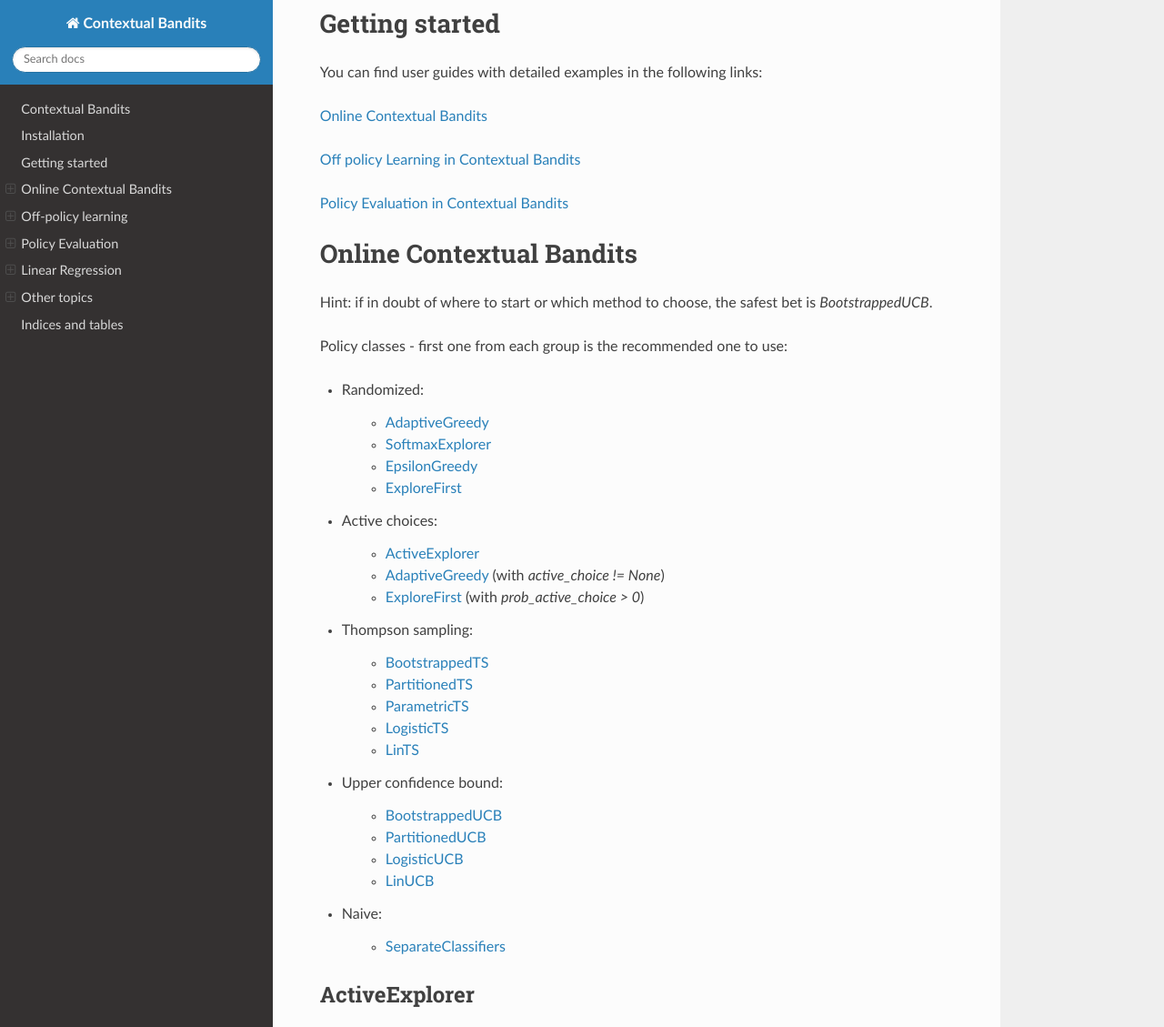
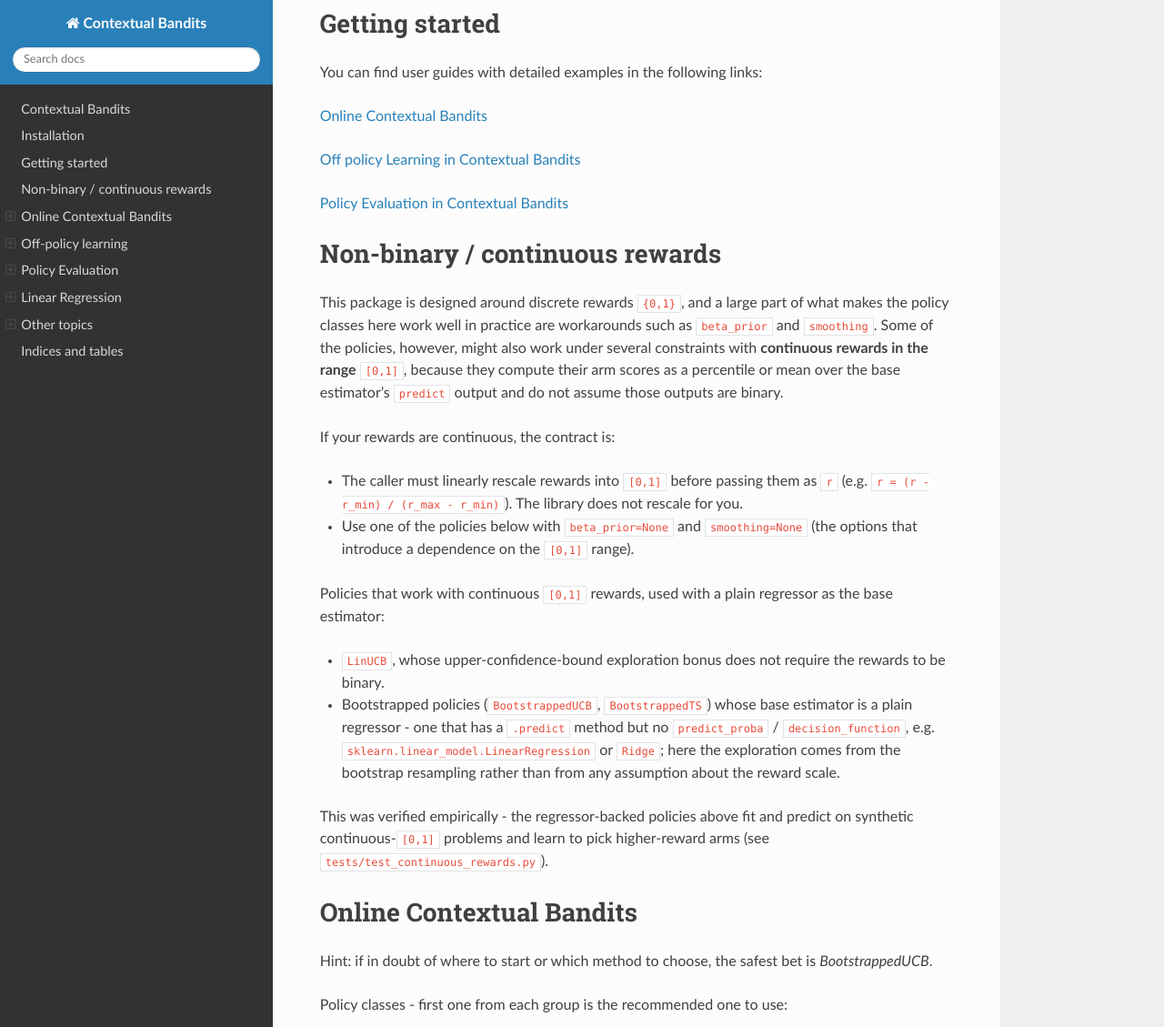
Before and after one commit to david-cortes/contextualbandits, a Sphinx documentation site: the page built from docs/index.rst, in a window 1280 px wide and 1400 px high, scrolled down 587 px, cut to the strip 0-1129 px from the top of the window. Shown: the whole strip at 91% size. Built offline with Sphinx 7.4.7 and the Read the Docs theme 3.1.0, drawn with Linux system fonts in a browser that asks for light colours; pages that are not in the unit, such as notebooks, are missing from menus.

Commit message:
docs+tests: address review - move note to docs, drop LinTS, tidy
Per maintainer review on #83:
- Move the continuous-rewards note from README to docs/index.rst.
- Drop LinTS from the supported set: reading it via predict(exploit=True)
  disables Thompson sampling, so it offers nothing over a plain regression
  with partial_fit. Keep LinUCB (UCB bonus) and bootstrapped regressor
  policies (resampling), whose exploration does not assume binary rewards.
- Remove the 'not supported / out of scope' section (continuous support is
  the exception, not the rule).
- Soften wording ('might work under several constraints'; note beta_prior/
  smoothing are part of what makes the classes work well).
- Remove per-file copyright header from the test (license is repo-wide).

Co-Authored-By: Claude Opus 4.8 (1M context) <noreply@anthropic.com>

```diff
--- a/docs/index.rst
+++ b/docs/index.rst
@@ -47,6 +47,39 @@ example/policy_evaluation.ipynb>`_
    :caption: Contents:
 
    index
+
+
+Non-binary / continuous rewards
+=================================
+
+This package is designed around discrete rewards ``{0,1}``, and a large part of what
+makes the policy classes here work well in practice are workarounds such as ``beta_prior``
+and ``smoothing``. Some of the policies, however, might also work under several constraints
+with **continuous rewards in the range** ``[0,1]``, because they compute their arm scores
+as a percentile or mean over the base estimator's ``predict`` output and do not assume
+those outputs are binary.
+
+If your rewards are continuous, the contract is:
+
+* The caller must linearly rescale rewards into ``[0,1]`` before passing them as ``r``
+  (e.g. ``r = (r - r_min) / (r_max - r_min)``). The library does not rescale for you.
+* Use one of the policies below with ``beta_prior=None`` and ``smoothing=None`` (the
+  options that introduce a dependence on the ``[0,1]`` range).
+
+Policies that work with continuous ``[0,1]`` rewards, used with a plain regressor as the
+base estimator:
+
+* ``LinUCB``, whose upper-confidence-bound exploration bonus does not require the rewards
+  to be binary.
+* Bootstrapped policies (``BootstrappedUCB``, ``BootstrappedTS``) whose base estimator is
+  a plain regressor - one that has a ``.predict`` method but no ``predict_proba`` /
+  ``decision_function``, e.g. ``sklearn.linear_model.LinearRegression`` or ``Ridge``;
+  here the exploration comes from the bootstrap resampling rather than from any assumption
+  about the reward scale.
+
+This was verified empirically - the regressor-backed policies above fit and predict on
+synthetic continuous-``[0,1]`` problems and learn to pick higher-reward arms (see
+``tests/test_continuous_rewards.py``).
 
 
 Online Contextual Bandits
```
Also changed, not shown: README.md (+0 -23 lines), 2 other files.
